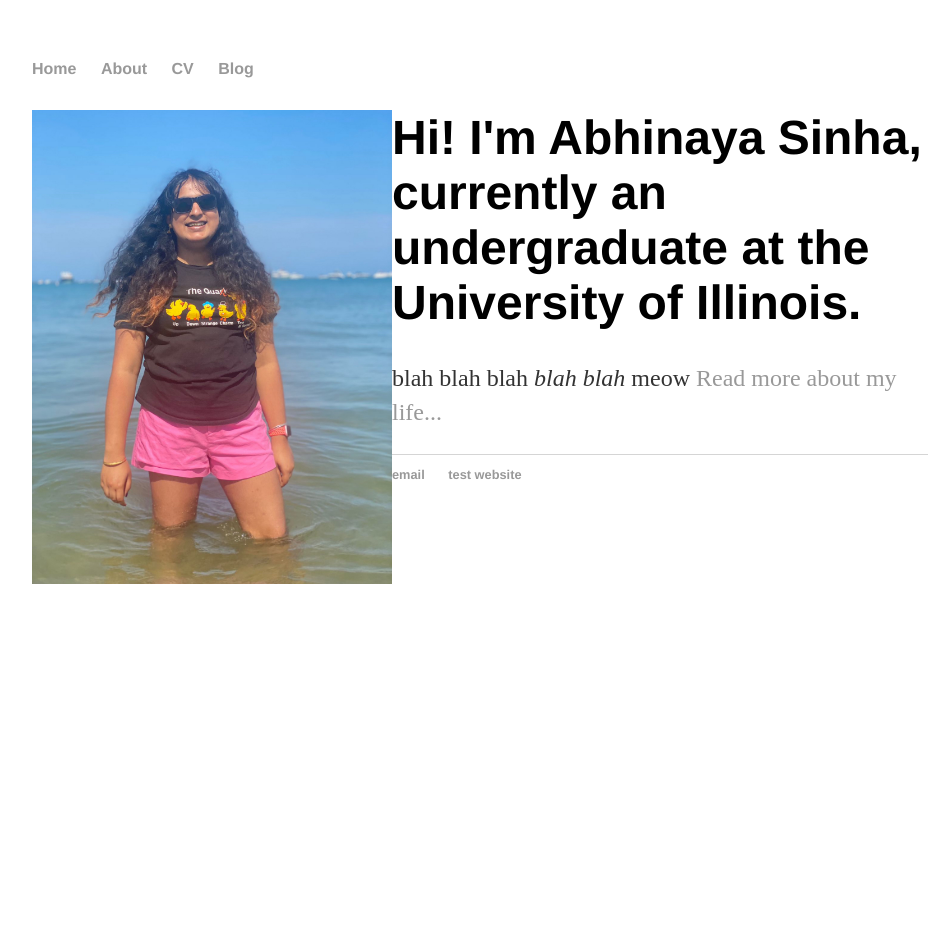
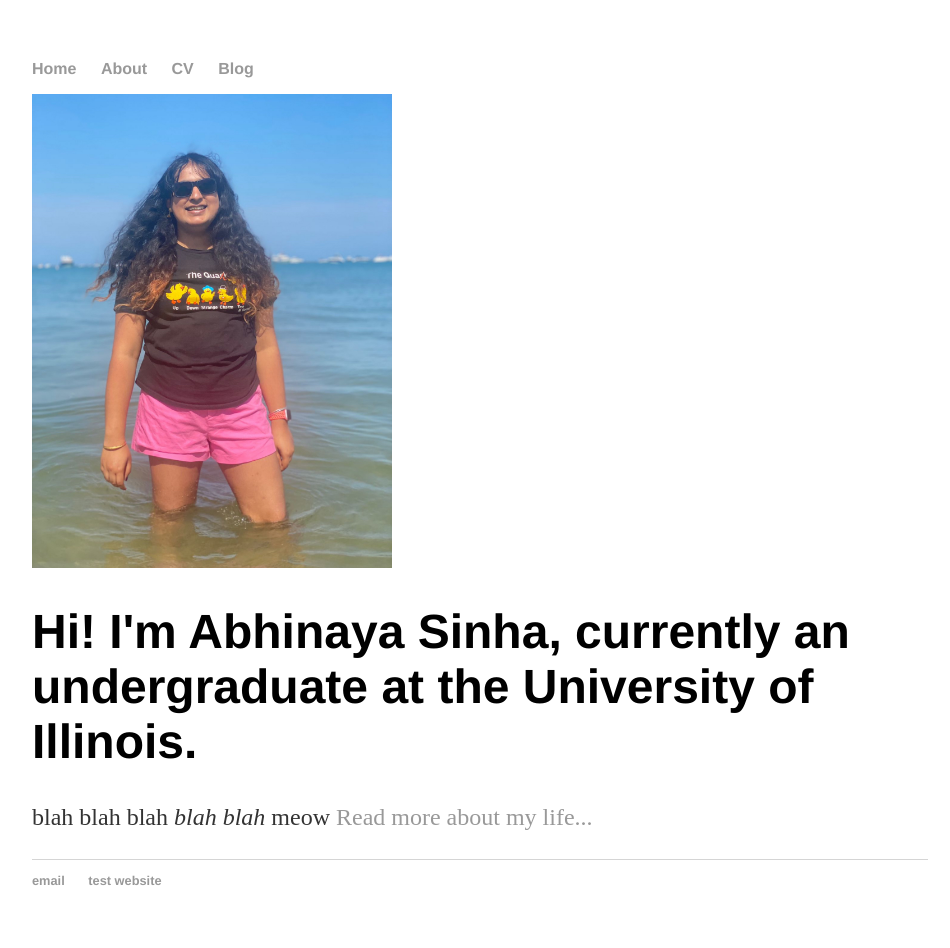
Before and after one commit to abhinaya-sinha/abhinaya-sinha.github.io, a Jekyll site: the page built from index.html, in a window 1280 px wide. Shown: the whole page, without its empty margins (160-1110 px from the left). Built offline with Jekyll 4.4.1, drawn with Linux system fonts in a browser that asks for light colours; before the commit the page ends 900 px from its top, so only the background shows below that.

Commit message:
Update default.html

```diff
--- a/_layouts/default.html
+++ b/_layouts/default.html
@@ -1,18 +1,17 @@
 <!DOCTYPE html>
 	<html>
 		<style>
-			.container {
-    				align-items: center;
-   				justify-content: center;
- 			}
+			  .container {
+  				display: flex;
+  				align-items: center;
+  				justify-content: center
+				}
 			img{
 				width: 100%;
-				float: left;
 			}
 			.text {
     				padding-left: 100px;
     				padding-top: 20%;
-    				float: left;
   		}
 		</style>
 		<head>
```
